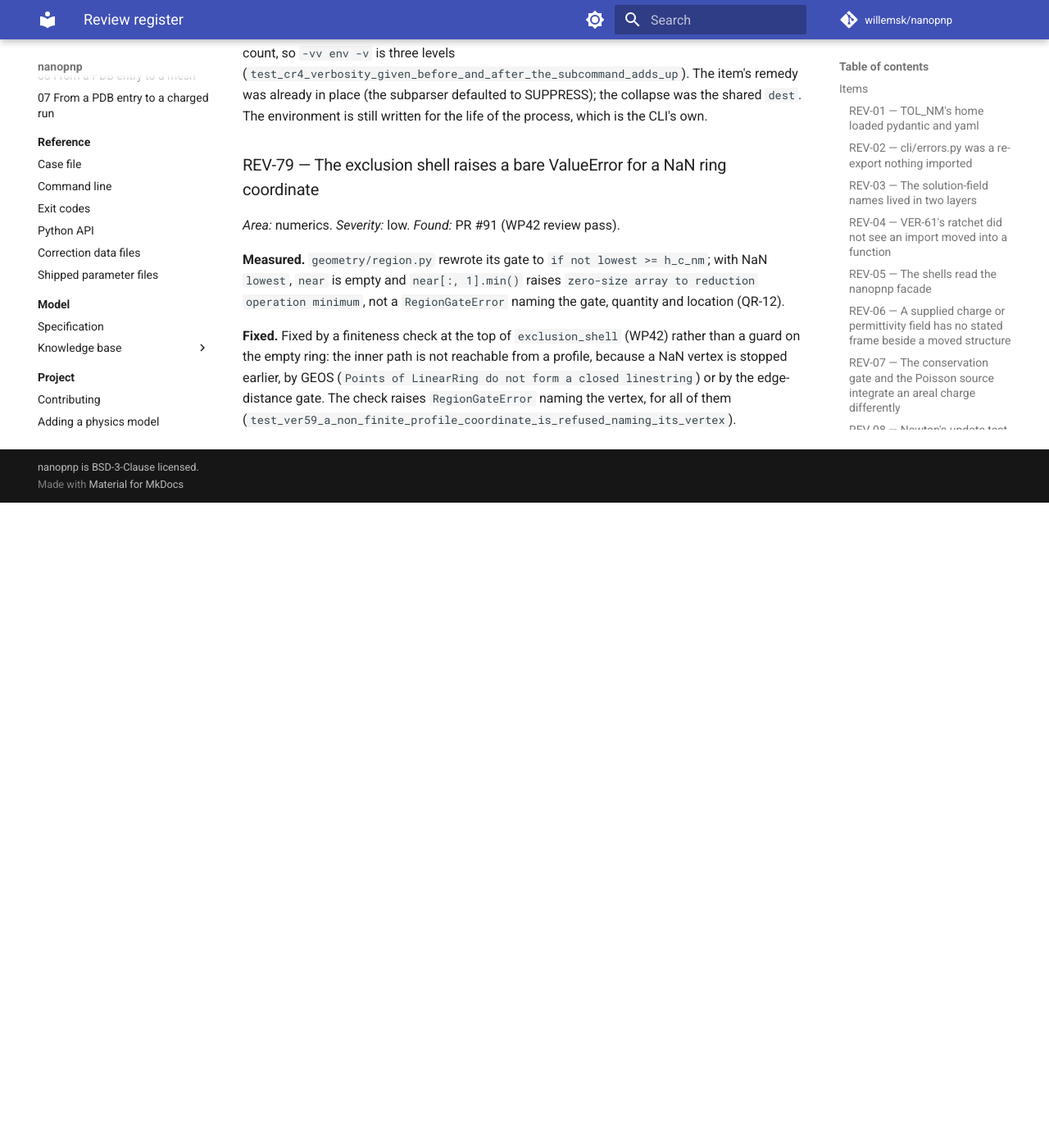
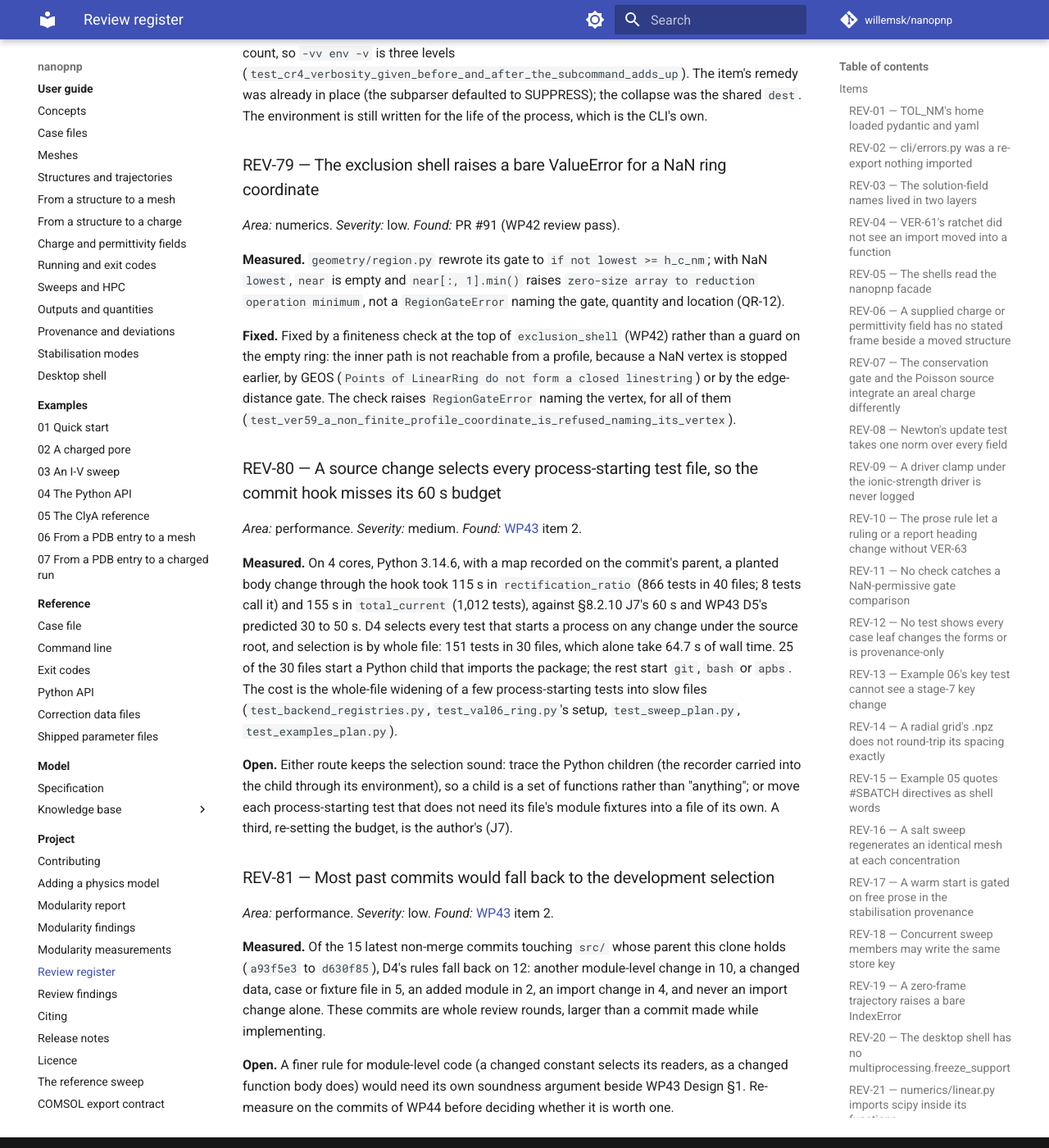
Before and after one commit to willemsk/nanopnp, an MkDocs documentation site: the page built from docs/project/review-items.md, in a window 1280 px wide and 1400 px high, scrolled down 20732 px. Shown: the whole window at 82% size. Built offline with MkDocs 1.6.1 and Material for MkDocs 9.7.7, drawn with Linux system fonts in a browser that asks for light colours; comment, search, counter and statistics services are not loaded; before the commit the page ends 21345 px from its top, so only the background shows below that.

Commit message:
docs: WP43 item 2's hook timing, and the two open items it leaves (REV-80, REV-81)
The planted post/qoi.py change commits in 115 s (rectification_ratio) and
155 s (total_current), against J7's 60 s: every process-starting test file is
selected on any source change and takes 64.7 s alone (REV-80). 12 of the last
15 source commits would fall back to the development selection (REV-81).
Ticks items 1 and 2.

Co-Authored-By: Claude Opus 5.5 <noreply@anthropic.com>
Claude-Session: https://claude.ai/code/session_01Tx9dgu9ra3apXzkTH9AN66

```diff
--- a/docs/project/review-items.md
+++ b/docs/project/review-items.md
@@ -771,3 +771,34 @@ sites in `physics/models.py`, not their callers.
 **Measured.** `geometry/region.py` rewrote its gate to `if not lowest >= h_c_nm`; with NaN `lowest`, `near` is empty and `near[:, 1].min()` raises `zero-size array to reduction operation minimum`, not a `RegionGateError` naming the gate, quantity and location (QR-12).
 
 **Fixed.** Fixed by a finiteness check at the top of `exclusion_shell` (WP42) rather than a guard on the empty ring: the inner path is not reachable from a profile, because a NaN vertex is stopped earlier, by GEOS (`Points of LinearRing do not form a closed linestring`) or by the edge-distance gate. The check raises `RegionGateError` naming the vertex, for all of them (`test_ver59_a_non_finite_profile_coordinate_is_refused_naming_its_vertex`).
+
+### REV-80 — A source change selects every process-starting test file, so the commit hook misses its 60 s budget
+
+*Area:* performance. *Severity:* medium. *Found:* [WP43](../plans/wp43-development-loop.md) item 2.
+
+**Measured.** On 4 cores, Python 3.14.6, with a map recorded on the commit's parent, a planted body
+change through the hook took 115 s in `rectification_ratio` (866 tests in 40 files; 8 tests call it)
+and 155 s in `total_current` (1,012 tests), against §8.2.10 J7's 60 s and WP43 D5's predicted 30 to
+50 s. D4 selects every test that starts a process on any change under the source root, and selection
+is by whole file: 151 tests in 30 files, which alone take 64.7 s of wall time. 25 of the 30 files
+start a Python child that imports the package; the rest start `git`, `bash` or `apbs`. The cost is
+the whole-file widening of a few process-starting tests into slow files (`test_backend_registries.py`,
+`test_val06_ring.py`'s setup, `test_sweep_plan.py`, `test_examples_plan.py`).
+
+**Open.** Either route keeps the selection sound: trace the Python children (the recorder carried
+into the child through its environment), so a child is a set of functions rather than "anything";
+or move each process-starting test that does not need its file's module fixtures into a file of its
+own. A third, re-setting the budget, is the author's (J7).
+
+### REV-81 — Most past commits would fall back to the development selection
+
+*Area:* performance. *Severity:* low. *Found:* [WP43](../plans/wp43-development-loop.md) item 2.
+
+**Measured.** Of the 15 latest non-merge commits touching `src/` whose parent this clone holds
+(`a93f5e3` to `d630f85`), D4's rules fall back on 12: another module-level change in 10, a changed
+data, case or fixture file in 5, an added module in 2, an import change in 4, and never an import
+change alone. These commits are whole review rounds, larger than a commit made while implementing.
+
+**Open.** A finer rule for module-level code (a changed constant selects its readers, as a changed
+function body does) would need its own soundness argument beside WP43 Design §1. Re-measure on the
+commits of WP44 before deciding whether it is worth one.
```
Also changed, not shown: docs/plans/wp43-development-loop.md (+13 -1 lines), docs/project/review-findings.md (+2 -0 lines).
